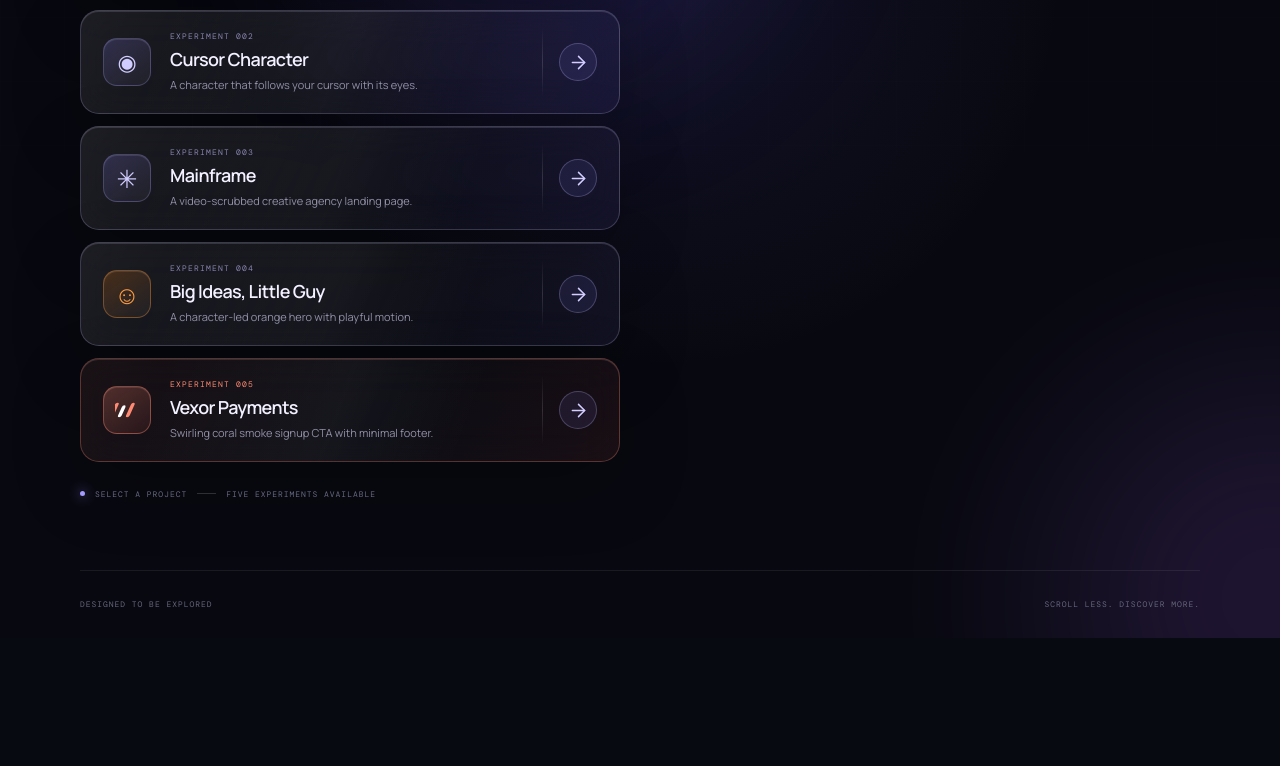
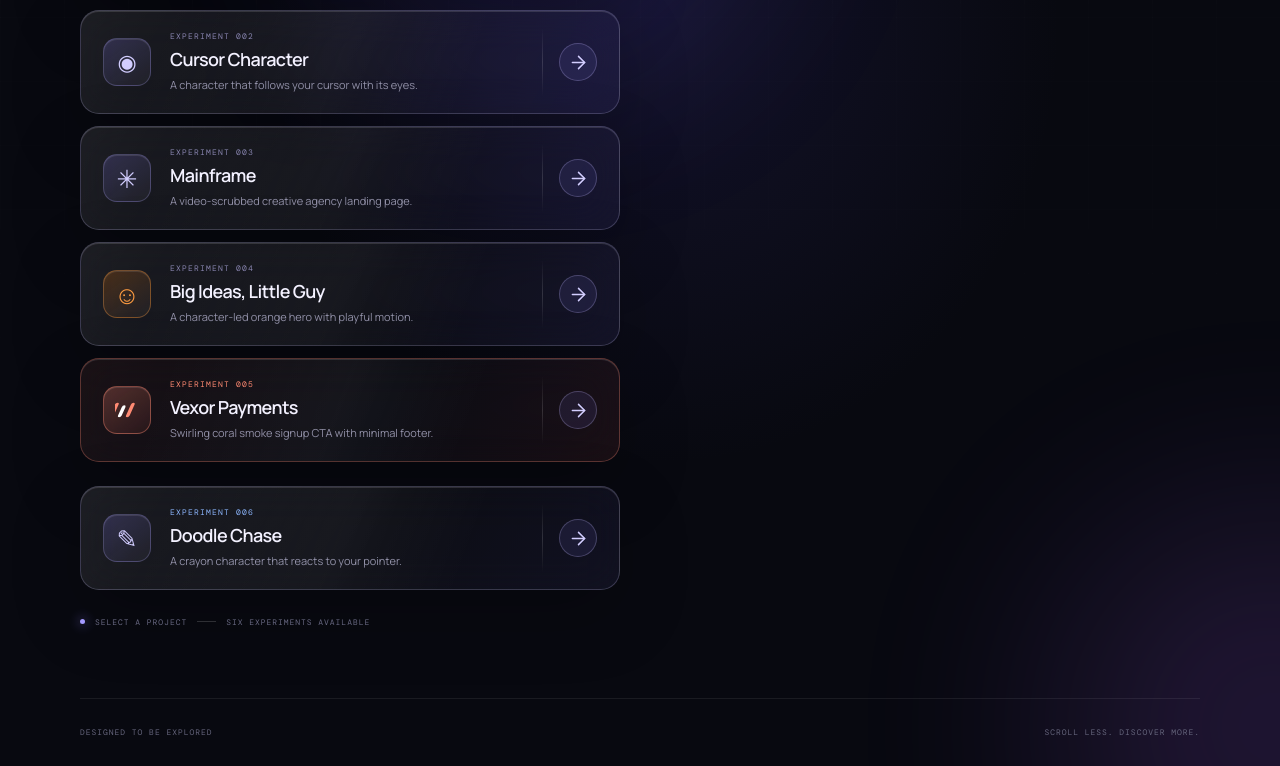
Before and after one commit to abinannd/trial, a React (Vite) app: page / in a window 1280 px wide. Shown: the part 559-1325 px from the top of the page. Before the commit the page ends 1197 px from the top, so only its background shows below. Built offline with nearby package versions, Linux system fonts and the light colour scheme; a web font is replaced by a local one.

Commit message:
Register Experiment 006 Doodle Chase

```diff
--- a/src/App.tsx
+++ b/src/App.tsx
@@ -15,6 +15,7 @@ import { CursorTrackingExperiment } from './components/ui/cursor-tracking-experi
 import { MainframeExperiment } from './components/ui/mainframe-experiment'
 import { CharacterHeroExperiment } from './components/ui/character-hero'
 import { VexorExperiment } from './components/ui/vexor-experiment'
+import { DoodleChaseExperiment } from './components/ui/doodle-chase-experiment'
 
 const glyphs = ['✳', '⌘', '⟡', '⌬', '⧖', '◈', '⎔', '⌁', '✺', '⟢', '⊹', '⏣']
 
@@ -24,12 +25,14 @@ function IntroPage({
   onEnterMainframe,
   onEnterCharacter,
   onEnterVexor,
+  onEnterDoodle,
 }: {
   onEnter: () => void
   onEnterCursor: () => void
   onEnterMainframe: () => void
   onEnterCharacter: () => void
   onEnterVexor: () => void
+  onEnterDoodle: () => void
 }) {
   return (
     <main className="intro-shell">
@@ -176,8 +179,15 @@ function IntroPage({
           <span className="panel-edge" />
         </button>
 
+        {/* Experiment 006: Doodle Chase */}
+        <button className="project-panel experiment-six-panel" type="button" onClick={onEnterDoodle} aria-label="Open Doodle Chase experiment">
+          <span className="panel-symbol"><span aria-hidden="true" style={{ fontSize: 25, lineHeight: 1 }}>✎</span></span>
+          <span className="panel-copy"><span className="panel-overline" style={{ color: '#8eb7ff' }}>EXPERIMENT 006</span><span className="panel-title">Doodle Chase</span><span className="panel-description">A crayon character that reacts to your pointer.</span></span>
+          <span className="panel-arrow"><ArrowRight size={21} strokeWidth={1.7} /></span><span className="panel-edge" />
+        </button>
+
         <div className="intro-bottom-note">
-          <span className="note-pulse" /> SELECT A PROJECT <span className="note-divider" /> FIVE EXPERIMENTS AVAILABLE
+          <span className="note-pulse" /> SELECT A PROJECT <span className="note-divider" /> SIX EXPERIMENTS AVAILABLE
         </div>
       </section>
 
@@ -303,12 +313,15 @@ export default function App() {
   const [showMainframe, setShowMainframe] = useState(false)
   const [showCharacter, setShowCharacter] = useState(false)
   const [showVexor, setShowVexor] = useState(false)
+  const [showDoodle, setShowDoodle] = useState(false)
 
   // Support direct deep linking via URL hash
   useState(() => {
     if (typeof window !== 'undefined') {
       const hash = window.location.hash.toLowerCase()
-      if (hash === '#vexor' || hash === '#experiment-5' || hash === '#005') {
+      if (hash === '#doodle' || hash === '#experiment-6' || hash === '#006') {
+        setShowDoodle(true)
+      } else if (hash === '#vexor' || hash === '#experiment-5' || hash === '#005') {
         setShowVexor(true)
       } else if (hash === '#mainframe' || hash === '#003') {
         setShowMainframe(true)
@@ -323,6 +336,7 @@ export default function App() {
   })
 
   const resetAll = () => {
+    setShowDoodle(false)
     setShowVexor(false)
     setShowCharacter(false)
     setShowMainframe(false)
@@ -333,6 +347,7 @@ export default function App() {
     }
   }
 
+  if (showDoodle) return <DoodleChaseExperiment onBack={resetAll} />
   if (showVexor) return <VexorExperiment onBack={resetAll} />
   if (showCharacter) return <CharacterHeroExperiment onBack={resetAll} />
   if (showMainframe) return <MainframeExperiment onBack={resetAll} />
@@ -345,6 +360,10 @@ export default function App() {
       onEnterCursor={() => setShowCursorExperiment(true)}
       onEnterMainframe={() => setShowMainframe(true)}
       onEnterCharacter={() => setShowCharacter(true)}
+      onEnterDoodle={() => {
+        window.location.hash = 'doodle'
+        setShowDoodle(true)
+      }}
       onEnterVexor={() => {
         window.location.hash = 'vexor'
         setShowVexor(true)
```
